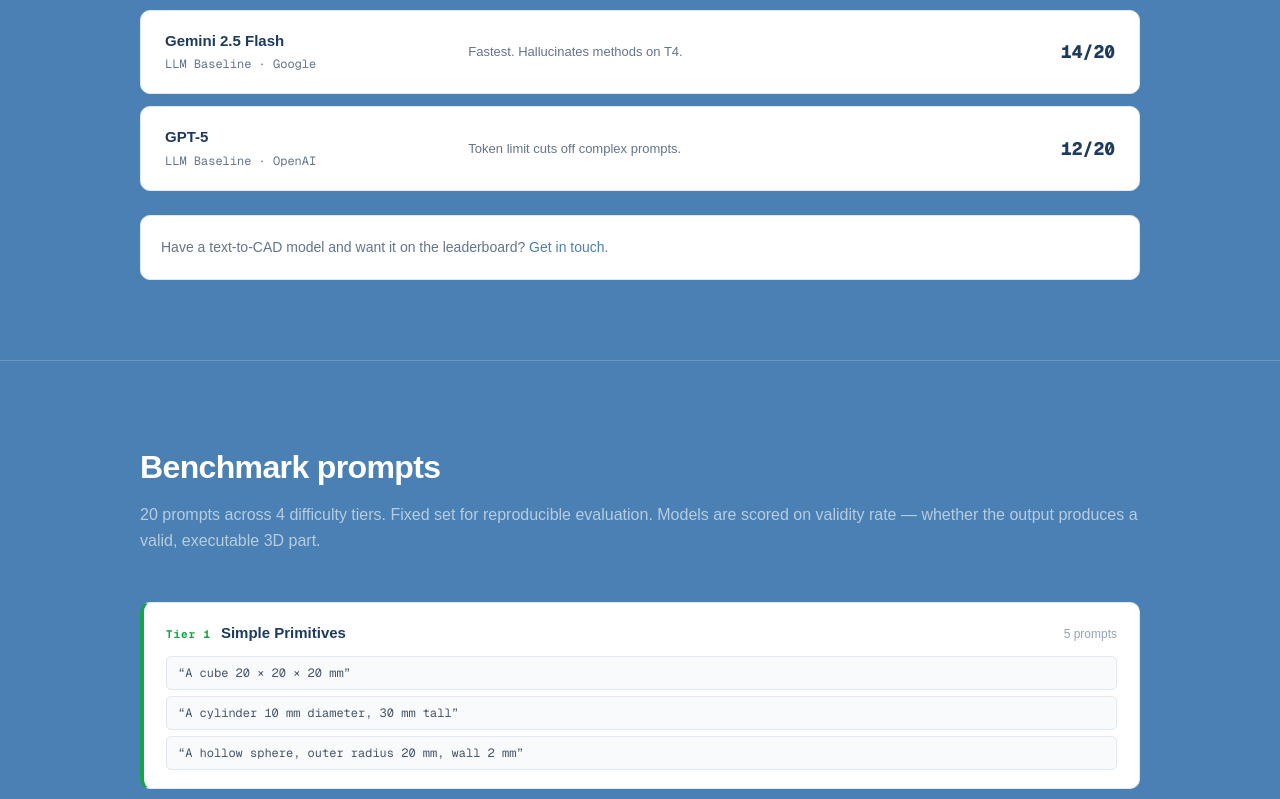
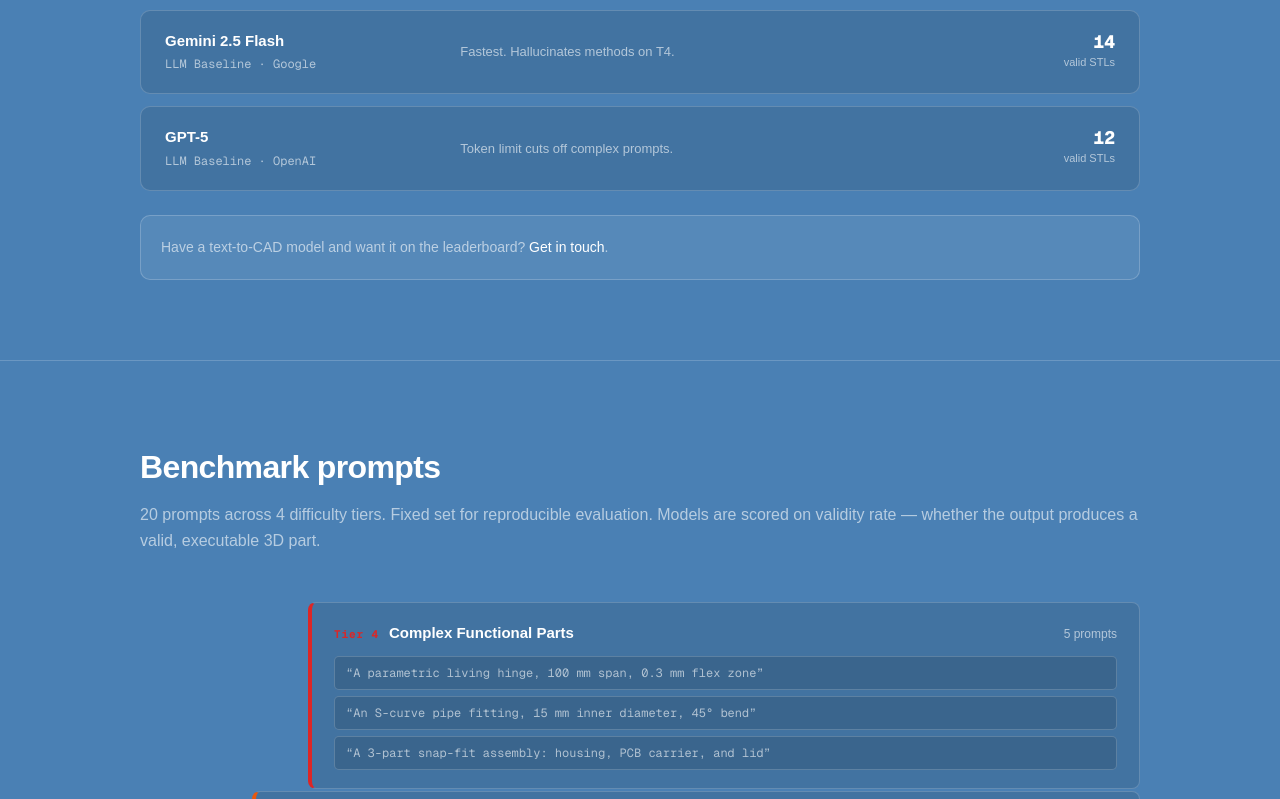
Before and after one commit to Lenguist/ai-for-cad, a Next.js app in the folder cadarena/site/: page / in a window 1280 px wide. Shown: the part 1921-2720 px from the top of the page. Built offline with nearby package versions, Linux system fonts and the light colour scheme.

Commit message:
auto-backup: 2026-03-22 18:05:18

```diff
--- a/cadarena/site/app/page.tsx
+++ b/cadarena/site/app/page.tsx
@@ -456,17 +456,17 @@
 
           <div style={{ display: "flex", flexDirection: "column", gap: 12 }}>
             {[
-              { name: "Claude Opus 4.6", type: "LLM Baseline", venue: "Anthropic", score: "19/20", note: "Best overall. Perfect on T1–T3." },
-              { name: "Zoo / ML-ephant", type: "Commercial", venue: "zoo.dev", score: "19/20", note: "Native geometry engine. Returns KCL." },
-              { name: "Text-to-CadQuery", type: "Academic", venue: "arXiv 2025", score: "14/20", note: "Qwen 3B fine-tuned. Unit normalization quirk." },
-              { name: "Gemini 2.5 Flash", type: "LLM Baseline", venue: "Google", score: "14/20", note: "Fastest. Hallucinates methods on T4." },
-              { name: "GPT-5", type: "LLM Baseline", venue: "OpenAI", score: "12/20", note: "Token limit cuts off complex prompts." },
+              { name: "Claude Opus 4.6", type: "LLM Baseline", venue: "Anthropic", valid: 19, note: "Best overall. Perfect on T1–T3." },
+              { name: "Zoo / ML-ephant", type: "Commercial", venue: "zoo.dev", valid: 19, note: "Native geometry engine. Returns KCL." },
+              { name: "Text-to-CadQuery", type: "Academic", venue: "arXiv 2025", valid: 14, note: "Qwen 3B fine-tuned. Unit normalization quirk." },
+              { name: "Gemini 2.5 Flash", type: "LLM Baseline", venue: "Google", valid: 14, note: "Fastest. Hallucinates methods on T4." },
+              { name: "GPT-5", type: "LLM Baseline", venue: "OpenAI", valid: 12, note: "Token limit cuts off complex prompts." },
             ].map((m) => (
               <div
                 key={m.name}
                 style={{
-                  background: "white",
-                  border: "1px solid #e2e8f0",
+                  background: "var(--card)",
+                  border: "1px solid var(--border)",
                   borderRadius: 10,
                   padding: "18px 24px",
                   display: "flex",
@@ -478,21 +478,17 @@
               >
                 <div style={{ display: "flex", alignItems: "center", gap: 16, flex: 1 }}>
                   <div>
-                    <div style={{ fontWeight: 700, fontSize: 15, marginBottom: 2, color: "#1e3a5f" }}>{m.name}</div>
-                    <div style={{ fontSize: 12, color: "#64748b", fontFamily: "var(--font-geist-mono), monospace" }}>
+                    <div style={{ fontWeight: 700, fontSize: 15, marginBottom: 2 }}>{m.name}</div>
+                    <div style={{ fontSize: 12, color: "var(--muted)", fontFamily: "var(--font-geist-mono), monospace" }}>
                       {m.type} · {m.venue}
                     </div>
                   </div>
                 </div>
-                <div style={{ fontSize: 13, color: "#64748b", flex: 2 }}>{m.note}</div>
-                <div style={{
-                  fontFamily: "var(--font-geist-mono), monospace",
-                  fontWeight: 800,
-                  fontSize: 18,
-                  color: "#1e3a5f",
-                  minWidth: 56,
-                  textAlign: "right",
-                }}>{m.score}</div>
+                <div style={{ fontSize: 13, color: "var(--muted)", flex: 2 }}>{m.note}</div>
+                <div style={{ textAlign: "right", minWidth: 80 }}>
+                  <div style={{ fontFamily: "var(--font-geist-mono), monospace", fontWeight: 800, fontSize: 18, color: "var(--foreground)", lineHeight: 1 }}>{m.valid}</div>
+                  <div style={{ fontSize: 11, color: "var(--muted)", marginTop: 2 }}>valid STLs</div>
+                </div>
               </div>
             ))}
           </div>
@@ -501,15 +497,15 @@
             style={{
               marginTop: 24,
               padding: 20,
-              background: "white",
-              border: "1px solid #e2e8f0",
+              background: "rgba(255,255,255,0.07)",
+              border: "1px solid rgba(255,255,255,0.2)",
               borderRadius: 10,
               fontSize: 14,
-              color: "#64748b",
+              color: "var(--muted)",
             }}
           >
             Have a text-to-CAD model and want it on the leaderboard?{" "}
-            <a href="mailto:contact@cadarena.dev" style={{ color: "#4a80b4", textDecoration: "none" }}>
+            <a href="mailto:contact@cadarena.dev" style={{ color: "var(--accent)", textDecoration: "none" }}>
               Get in touch
             </a>
             .
@@ -542,16 +538,17 @@
             produces a valid, executable 3D part.
           </p>
 
-          <div style={{ display: "flex", flexDirection: "column", gap: 10 }}>
-            {PROMPT_TIERS.map((tier, i) => (
+          {/* Staircase: T4 on top (narrowest/hardest), T1 at bottom (widest/easiest) */}
+          <div style={{ display: "flex", flexDirection: "column", gap: 2 }}>
+            {[...PROMPT_TIERS].reverse().map((tier, i) => (
               <div
                 key={tier.tier}
                 style={{
-                  marginLeft: i * 44,
-                  background: "white",
-                  border: "1px solid #e2e8f0",
+                  marginLeft: (3 - i) * 56,
+                  background: "var(--card)",
+                  border: "1px solid var(--border)",
                   borderLeft: `4px solid ${tier.color}`,
-                  borderRadius: 10,
+                  borderRadius: 8,
                   padding: "18px 22px",
                 }}
               >
@@ -565,10 +562,10 @@
                   }}>
                     {tier.tier}
                   </span>
-                  <span style={{ fontWeight: 700, fontSize: 15, color: "#1e3a5f" }}>
+                  <span style={{ fontWeight: 700, fontSize: 15 }}>
                     {tier.label}
                   </span>
-                  <span style={{ fontSize: 12, color: "#94a3b8", marginLeft: "auto" }}>
+                  <span style={{ fontSize: 12, color: "var(--muted)", marginLeft: "auto" }}>
                     5 prompts
                   </span>
                 </div>
@@ -579,9 +576,9 @@
                       style={{
                         fontFamily: "var(--font-geist-mono), monospace",
                         fontSize: 12,
-                        color: "#475569",
-                        background: "#f8fafc",
-                        border: "1px solid #e2e8f0",
+                        color: "var(--muted)",
+                        background: "rgba(0,0,0,0.12)",
+                        border: "1px solid var(--border)",
                         borderRadius: 5,
                         padding: "7px 11px",
                         lineHeight: 1.5,
```
